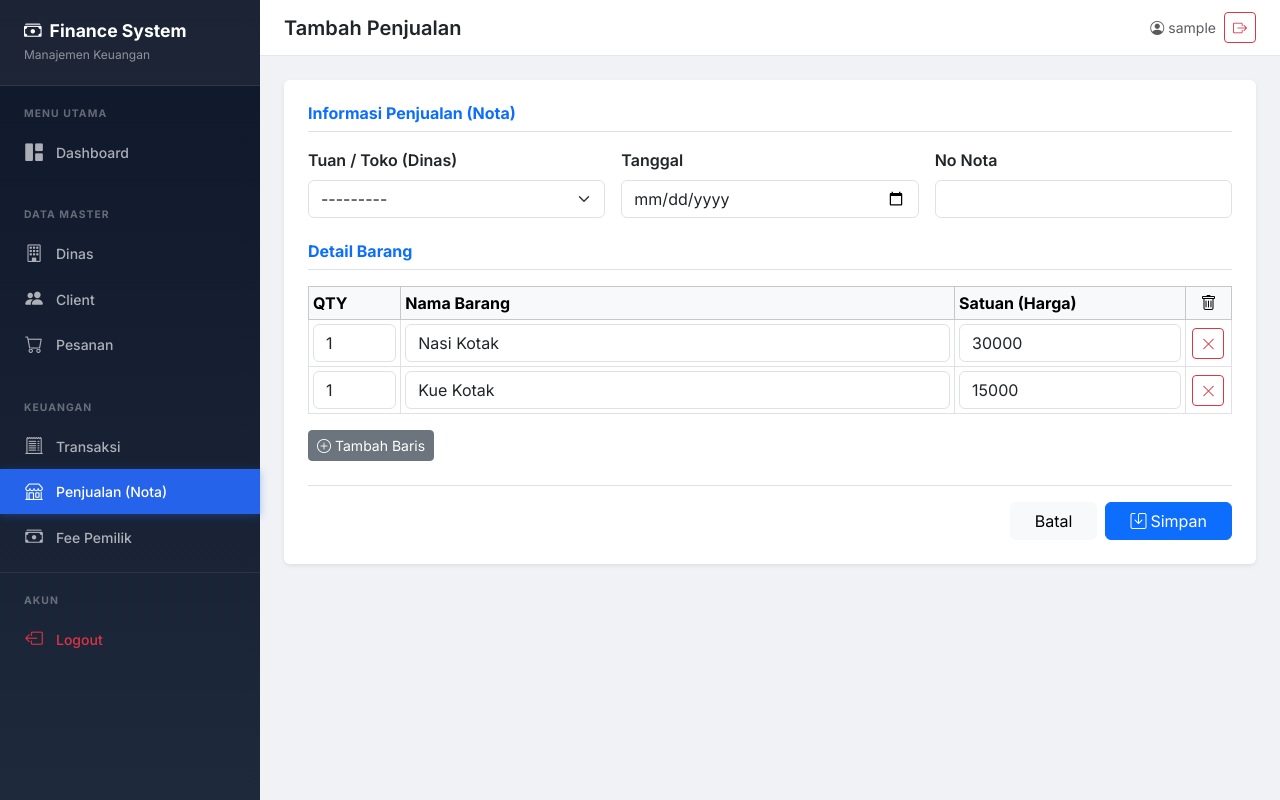
After one commit to arifrg1704-cpu/katering-finance, a Django app: page /penjualan/tambah/ in a window 1280 px wide. The commit adds this page. Run offline with Django 5.2, Linux system fonts and the light colour scheme; the visitor is signed in with stand-in values (Sample User, id 1); data that the repository does not hold is empty.

Commit message:
Implement feature Penjualan with PDF Export and UI adjustments

```diff
--- a/finance/forms.py
+++ b/finance/forms.py
@@ -1,6 +1,6 @@
 from django import forms
 from django.forms import inlineformset_factory
-from .models import Dinas, Client, Transaksi, TransaksiDetail, Pesanan
+from .models import Dinas, Client, Transaksi, TransaksiDetail, Pesanan, Penjualan, PenjualanDetail
 
 
 class BootstrapFormMixin:
@@ -96,3 +96,31 @@ TransaksiDetailFormSet = inlineformset_factory(
     extra=1,
     can_delete=True,
 )
+
+
+class PenjualanForm(BootstrapFormMixin, forms.ModelForm):
+    class Meta:
+        model = Penjualan
+        fields = ['dinas', 'tanggal', 'no_nota']
+        widgets = {
+            'tanggal': forms.DateInput(format='%Y-%m-%d', attrs={'type': 'date'}),
+        }
+
+
+class PenjualanDetailForm(BootstrapFormMixin, forms.ModelForm):
+    class Meta:
+        model = PenjualanDetail
+        fields = ['qty', 'nama_barang', 'satuan']
+        widgets = {
+            'qty': forms.NumberInput(attrs={'class': 'form-control', 'min': '1'}),
+            'satuan': forms.NumberInput(attrs={'class': 'form-control', 'step': '0.01', 'min': '0'}),
+        }
+
+
+PenjualanDetailFormSet = inlineformset_factory(
+    Penjualan,
+    PenjualanDetail,
+    form=PenjualanDetailForm,
+    extra=1,
+    can_delete=True,
+)
--- a/finance/templates/finance/base.html
+++ b/finance/templates/finance/base.html
@@ -307,6 +307,10 @@
                 class="nav-link {% if 'transaksi' in request.path %}active{% endif %}">
                 <i class="bi bi-receipt-cutoff"></i> Transaksi
             </a>
+            <a href="{% url 'finance:penjualan_list' %}"
+                class="nav-link {% if 'penjualan' in request.path %}active{% endif %}">
+                <i class="bi bi-shop"></i> Penjualan (Nota)
+            </a>
             <a href="{% url 'finance:fee_pemilik_list' %}"
                 class="nav-link {% if 'fee-pemilik' in request.path %}active{% endif %}">
                 <i class="bi bi-cash-stack"></i> Fee Pemilik
--- /dev/null
+++ b/finance/templates/finance/penjualan_form.html
@@ -0,0 +1,125 @@
+{% extends 'finance/base.html' %}
+
+{% block title %}{{ title }}{% endblock %}
+{% block page_title %}{{ title }}{% endblock %}
+
+{% block content %}
+<div class="card shadow-sm border-0 mb-4">
+    <div class="card-body p-4">
+        <form method="post">
+            {% csrf_token %}
+
+            <h6 class="mb-3 fw-bold text-primary border-bottom pb-2">Informasi Penjualan (Nota)</h6>
+            <div class="row g-3 mb-4">
+                <div class="col-md-4">
+                    <label class="form-label fw-semibold">Tuan / Toko (Dinas)</label>
+                    {{ form.dinas }}
+                    {{ form.dinas.errors }}
+                </div>
+                <div class="col-md-4">
+                    <label class="form-label fw-semibold">Tanggal</label>
+                    {{ form.tanggal }}
+                    {{ form.tanggal.errors }}
+                </div>
+                <div class="col-md-4">
+                    <label class="form-label fw-semibold">No Nota</label>
+                    {{ form.no_nota }}
+                    {{ form.no_nota.errors }}
+                </div>
+            </div>
+
+            <h6 class="mb-3 fw-bold text-primary border-bottom pb-2">Detail Barang</h6>
+            {{ formset.management_form }}
+            <div class="table-responsive">
+                <table class="table table-bordered table-sm align-middle" id="detail_table">
+                    <thead class="table-light">
+                        <tr>
+                            <th width="10%">QTY</th>
+                            <th>Nama Barang</th>
+                            <th width="25%">Satuan (Harga)</th>
+                            <th width="5%" class="text-center"><i class="bi bi-trash"></i></th>
+                        </tr>
+                    </thead>
+                    <tbody id="formset-container">
+                        {% for detail_form in formset %}
+                        <tr class="formset-row">
+                            {% for hidden in detail_form.hidden_fields %}
+                                {{ hidden }}
+                            {% endfor %}
+                            <td>{{ detail_form.qty }}</td>
+                            <td>{{ detail_form.nama_barang }}</td>
+                            <td>{{ detail_form.satuan }}</td>
+                            <td class="text-center align-middle">
+                                {% if detail_form.instance.pk %}
+                                    {{ detail_form.DELETE }}
+                                {% else %}
+                                    <button type="button" class="btn btn-sm btn-outline-danger remove-row"><i class="bi bi-x-lg"></i></button>
+                                {% endif %}
+                            </td>
+                        </tr>
+                        {% endfor %}
+                    </tbody>
+                </table>
+            </div>
+
+            <div class="mb-4">
+                <button type="button" id="add-row" class="btn btn-sm btn-secondary">
+                    <i class="bi bi-plus-circle me-1"></i>Tambah Baris
+                </button>
+            </div>
+
+            <div class="d-flex justify-content-end gap-2 pt-3 border-top">
+                <a href="{% url 'finance:penjualan_list' %}" class="btn btn-light px-4">Batal</a>
+                <button type="submit" class="btn btn-primary px-4">
+                    <i class="bi bi-save me-1"></i>Simpan
+                </button>
+            </div>
+        </form>
+    </div>
+</div>
+
+<!-- Template baris kosong untuk formset -->
+<div id="empty-form" style="display:none;">
+    <tr class="formset-row">
+        {% for hidden in formset.empty_form.hidden_fields %}
+            {{ hidden }}
+        {% endfor %}
+        <td>{{ formset.empty_form.qty }}</td>
+        <td>{{ formset.empty_form.nama_barang }}</td>
+        <td>{{ formset.empty_form.satuan }}</td>
+        <td class="text-center align-middle">
+            <button type="button" class="btn btn-sm btn-outline-danger remove-row"><i class="bi bi-x-lg"></i></button>
+        </td>
+    </tr>
+</div>
+{% endblock %}
+
+{% block extra_js %}
+<script>
+document.addEventListener('DOMContentLoaded', function() {
+    const addBtn = document.getElementById('add-row');
+    const container = document.getElementById('formset-container');
+    const emptyFormHtml = document.getElementById('empty-form').innerHTML;
+    const totalForms = document.getElementById('id_details-TOTAL_FORMS');
+
+    addBtn.addEventListener('click', function() {
+        const formCount = parseInt(totalForms.value);
+        let newFormHtml = emptyFormHtml.replace(/__prefix__/g, formCount);
+
+        container.insertAdjacentHTML('beforeend', newFormHtml);
+        totalForms.value = formCount + 1;
+    });
+
+    container.addEventListener('click', function(e) {
+        if (e.target.classList.contains('remove-row') || e.target.closest('.remove-row')) {
+            e.preventDefault();
+            const row = e.target.closest('tr');
+            row.remove();
+
+            // Re-index is not strictly required if we only add sequentially,
+            // but for safety let's leave it as is. Django handles missing indexes if not deleted from DB.
+        }
+    });
+});
+</script>
+{% endblock %}
--- a/finance/urls.py
+++ b/finance/urls.py
@@ -25,6 +25,13 @@ urlpatterns = [
     path('pesanan/<int:pk>/edit/', views.pesanan_update, name='pesanan_update'),
     path('pesanan/<int:pk>/hapus/', views.pesanan_delete, name='pesanan_delete'),
 
+    # Penjualan
+    path('penjualan/', views.penjualan_list, name='penjualan_list'),
+    path('penjualan/tambah/', views.penjualan_create, name='penjualan_create'),
+    path('penjualan/<int:pk>/edit/', views.penjualan_update, name='penjualan_update'),
+    path('penjualan/<int:pk>/hapus/', views.penjualan_delete, name='penjualan_delete'),
+    path('penjualan/<int:pk>/export-pdf/', views.export_penjualan_pdf, name='export_penjualan_pdf'),
+
     # Transaksi
     path('transaksi/', views.transaksi_list, name='transaksi_list'),
     path('fee-pemilik/', views.fee_pemilik_list, name='fee_pemilik_list'),
--- a/finance/views.py
+++ b/finance/views.py
@@ -6,13 +6,31 @@ from django.http import HttpResponse
 from django.template.loader import get_template
 from decimal import Decimal
 
-from .models import Dinas, Client, Transaksi, TransaksiDetail, Pesanan
+from .models import Dinas, Client, Transaksi, TransaksiDetail, Pesanan, Penjualan, PenjualanDetail
 from .forms import (
-    DinasForm, ClientForm, TransaksiForm, TransaksiDetailFormSet, PesananForm
+    DinasForm, ClientForm, TransaksiForm, TransaksiDetailFormSet, PesananForm,
+    PenjualanForm, PenjualanDetailFormSet
 )
 
 
 # ─── Dashboard ────────────────────────────────────────────────────────────────
+
+def get_pdfkit_config():
+    """Helper to get pdfkit configuration for Windows/Linux."""
+    import platform
+    import os
+    import pdfkit
+
+    config = None
+    if platform.system() == 'Windows':
+        path_wkhtmltopdf = r'C:\Program Files\wkhtmltopdf\bin\wkhtmltopdf.exe'
+        if not os.path.exists(path_wkhtmltopdf):
+            path_wkhtmltopdf = r'C:\Program Files (x86)\wkhtmltopdf\bin\wkhtmltopdf.exe'
+
+        if os.path.exists(path_wkhtmltopdf):
+            config = pdfkit.configuration(wkhtmltopdf=path_wkhtmltopdf)
+    return config
+
 
 @login_required
 def dashboard(request):
@@ -220,6 +238,98 @@ def pesanan_delete(request, pk):
     return render(request, 'finance/pesanan_confirm_delete.html', {'object': pesanan})
 
 
+# ─── Penjualan CRUD ───────────────────────────────────────────────────────────────
+
+@login_required
+def penjualan_list(request):
+    if request.user.is_superuser:
+        queryset = Penjualan.objects.select_related('dinas').all()
+    else:
+        queryset = Penjualan.objects.select_related('dinas').filter(user=request.user)
+
+    q = request.GET.get('q', '')
+    if q:
+        queryset = queryset.filter(
+            Q(no_nota__icontains=q) |
+            Q(dinas__nama_dinas__icontains=q)
+        )
+    return render(request, 'finance/penjualan_list.html', {
+        'penjualan_list': queryset,
+        'q': q,
+    })
+
+
+@login_required
+def penjualan_create(request):
+    # Dynamically create formset with extra=2 for initial data
+    from django.forms import inlineformset_factory
+    from .models import Penjualan, PenjualanDetail
+    from .forms import PenjualanDetailForm
+
+    CreateFormSet = inlineformset_factory(
+        Penjualan, PenjualanDetail, form=PenjualanDetailForm, extra=2, can_delete=True
+    )
+
+    if request.method == 'POST':
+        form = PenjualanForm(request.POST)
+        formset = CreateFormSet(request.POST)
+        if form.is_valid() and formset.is_valid():
+            penjualan = form.save(commit=False)
+            penjualan.user = request.user
+            penjualan.save()
+            formset.instance = penjualan
+            formset.save()
+            messages.success(request, 'Penjualan berhasil ditambahkan.')
+            return redirect('finance:penjualan_list')
+    else:
+        form = PenjualanForm()
+        initial_data = [
+            {'nama_barang': 'Nasi Kotak', 'satuan': 30000, 'qty': 1},
+            {'nama_barang': 'Kue Kotak', 'satuan': 15000, 'qty': 1},
+        ]
+        formset = CreateFormSet(initial=initial_data)
+
+    return render(request, 'finance/penjualan_form.html', {
+        'form': form,
+        'formset': formset,
+        'title': 'Tambah Penjualan',
+    })
+
+
+@login_required
+def penjualan_update(request, pk):
+    qs = Penjualan.objects.all() if request.user.is_superuser else Penjualan.objects.filter(user=request.user)
+    penjualan = get_object_or_404(qs, pk=pk)
+    if request.method == 'POST':
+        form = PenjualanForm(request.POST, instance=penjualan)
+        formset = PenjualanDetailFormSet(request.POST, instance=penjualan)
+        if form.is_valid() and formset.is_valid():
+            form.save()
+            formset.save()
+            messages.success(request, 'Penjualan berhasil diperbarui.')
+            return redirect('finance:penjualan_list')
+    else:
+        form = PenjualanForm(instance=penjualan)
+        formset = PenjualanDetailFormSet(instance=penjualan)
+
+    return render(request, 'finance/penjualan_form.html', {
+        'form': form,
+        'formset': formset,
+        'title': 'Edit Penjualan',
+    })
+
+
+@login_required
+def penjualan_delete(request, pk):
+    qs = Penjualan.objects.all() if request.user.is_superuser else Penjualan.objects.filter(user=request.user)
+    penjualan = get_object_or_404(qs, pk=pk)
+    if request.method == 'POST':
+        penjualan.delete()
+        messages.success(request, 'Penjualan berhasil dihapus.')
+        return redirect('finance:penjualan_list')
+    return render(request, 'finance/penjualan_confirm_delete.html', {'object': penjualan})
+
+
 # ─── Transaksi CRUD ───────────────────────────────────────────────────────────
 
 @login_required
@@ -414,7 +524,7 @@ def export_pdf(request, pk):
         'encoding': "UTF-8",
     }
 
-    pdf = pdfkit.from_string(html, False, options=options)
+    pdf = pdfkit.from_string(html, False, options=options, configuration=get_pdfkit_config())
 
     response = HttpResponse(pdf, content_type='application/pdf')
     filename = f"laporan_{transaksi.client.nama_client}_{transaksi.tanggal}.pdf"
@@ -452,10 +562,55 @@ def export_pdf_simple(request, pk):
         'encoding': "UTF-8",
     }
 
-    pdf = pdfkit.from_string(html, False, options=options)
+    pdf = pdfkit.from_string(html, False, options=options, configuration=get_pdfkit_config())
 
     response = HttpResponse(pdf, content_type='application/pdf')
     filename = f"laporan_simple_{transaksi.client.nama_client}_{transaksi.tanggal}.pdf"
     response['Content-Disposition'] = f'attachment; filename="{filename}"'
+    return response
+
+@login_required
+def export_penjualan_pdf(request, pk):
+    """Export a single penjualan to PDF (Nota)."""
+    try:
+        import pdfkit
+    except ImportError:
+        messages.error(request, 'pdfkit belum diinstall. Jalankan: pip install pdfkit')
+        return redirect('finance:penjualan_list')
+
+    qs = Penjualan.objects.select_related('dinas')
+    if not request.user.is_superuser:
+        qs = qs.filter(user=request.user)
+    penjualan = get_object_or_404(qs, pk=pk)
+    details = penjualan.details.all()
+
+    template = get_template('finance/penjualan_pdf.html')
+    html = template.render({
+        'penjualan': penjualan,
+        'details': details,
+        'request': request,
+    })
+
+    options = {
+        'page-size': 'A4',
+        'margin-top': '0.75in',
+        'margin-right': '0.75in',
+        'margin-bottom': '0.75in',
+        'margin-left': '0.75in',
+        'encoding': "UTF-8",
+        'enable-local-file-access': "",
+    }
+
+    try:
+        pdf = pdfkit.from_string(html, False, options=options, configuration=get_pdfkit_config())
+    except Exception as e:
+        print(f"PDFKIT EXCEPTION: {e}")
+        messages.error(request, f'Gagal membuat PDF. Pastikan wkhtmltopdf sudah diinstall. Error detail: {str(e)}')
+        return redirect('finance:penjualan_list')
+
+    response = HttpResponse(pdf, content_type='application/pdf')
+    filename = f"Nota_{penjualan.no_nota}_{penjualan.dinas.nama_dinas}.pdf"
+
+    response['Content-Disposition'] = f'attachment; filename="{filename}"'
 
     return response
```
Also changed, not shown: finance/models.py (+59 -0 lines), finance/templates/finance/penjualan_list.html (added, +73 -0 lines), finance/templates/finance/penjualan_pdf.html (added, +249 -0 lines), finance/migrations/0008_penjualan_penjualandetail.py (added).
